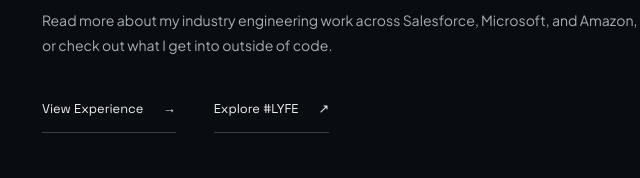
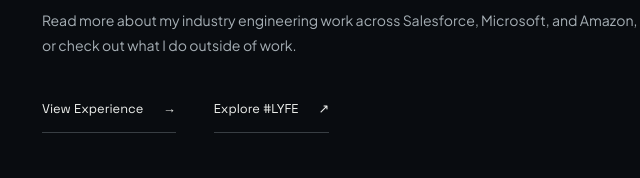
Before and after one commit to ruslanbekniyazov/ruslanbekniyazov, a plain HTML site: page projects.html in a window 1280 px wide. Shown: the part 5698-5876 px from the top of the page, 22-662 px from the left. Drawn offline with Linux system fonts and the light colour scheme.

Commit message:
Update Projects footer wording

```diff
--- a/projects.html
+++ b/projects.html
@@ -546,7 +546,7 @@
         <div class="portal-content">
           <h2 id="portal-title">There’s more to <em>the story.</em></h2>
           <p class="portal-copy">
-            Read more about my industry engineering work across Salesforce, Microsoft, and Amazon, or check out what I get into outside of code.
+            Read more about my industry engineering work across Salesforce, Microsoft, and Amazon, or check out what I do outside of work.
           </p>
           <div class="portal-actions">
             <a class="portal-btn is-primary" href="xp.html">
```
